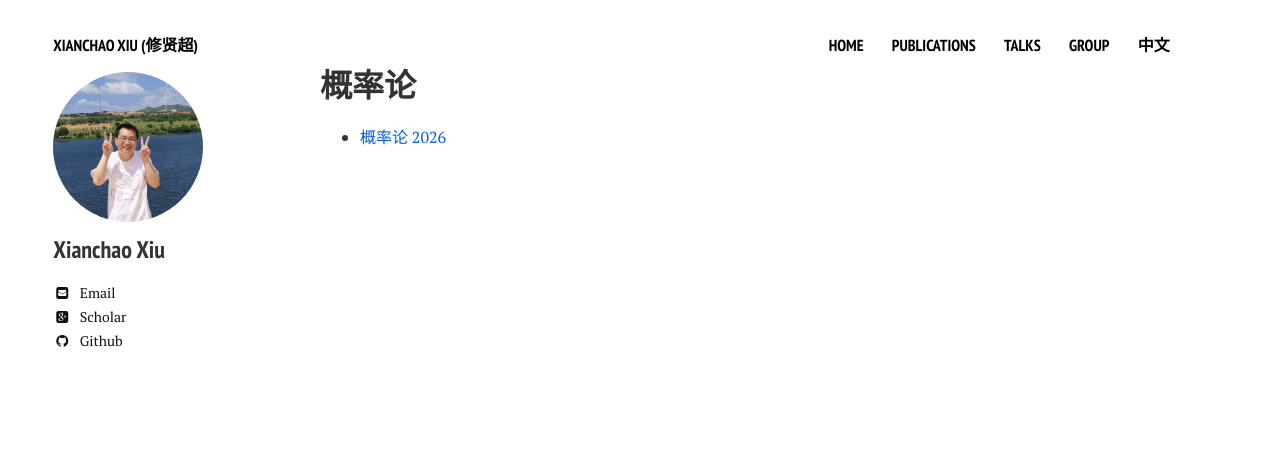
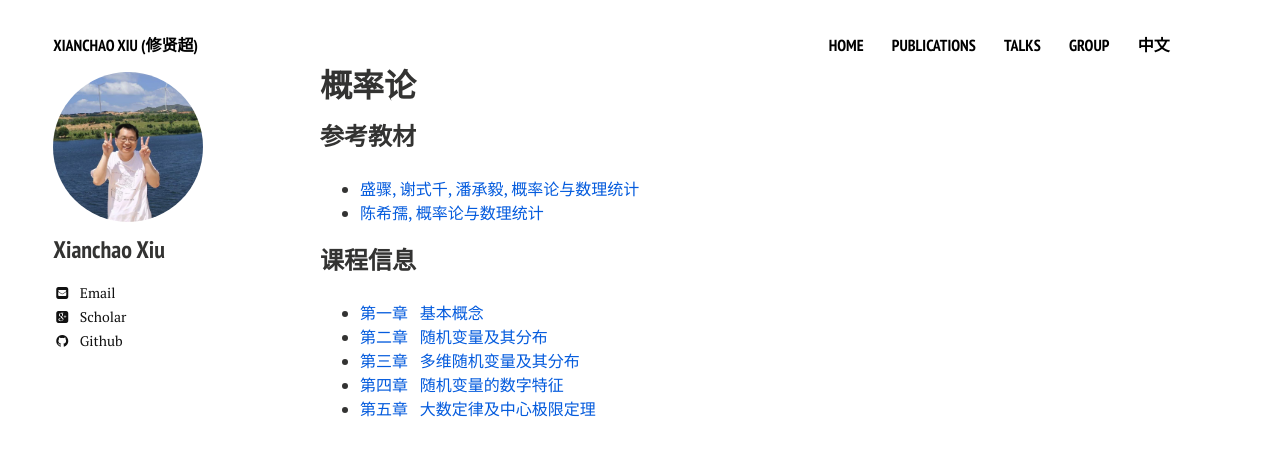
Before and after one commit to xianchaoxiu/xianchaoxiu.github.io, a Jekyll site: the page built from chinese/course/PRO/index.md, in a window 1280 px wide. Shown: the top 456 px of the page. Built offline with Jekyll 4.4.1, drawn with Linux system fonts in a browser that asks for light colours; nearby versions of some CDN libraries.

Commit message:
Update index.md

```diff
--- a/chinese/course/PRO/index.md
+++ b/chinese/course/PRO/index.md
@@ -5,4 +5,13 @@ comments: false
 share: false
 ---
 
-* <a href="https://xianchaoxiu.github.io/chinese/course/OPRO/2026" class="textlink" target="_blank"> 概率论 2026 </a><br>
+### 参考教材
+* <a href="https://item.jd.com/13536130.html" class="textlink" target="_blank"> 盛骤, 谢式千, 潘承毅, 概率论与数理统计 </a><br>
+* <a href="https://item.jd.com/12112157.html" class="textlink" target="_blank"> 陈希孺, 概率论与数理统计 </a><br>
+
+### 课程信息
+* <a href="../2026/基本概念.pdf" class="textlink" target="_blank">  第一章 &nbsp;  基本概念<br>
+* <a href="../2026/随机变量及其分布.pdf" class="textlink" target="_blank">  第二章 &nbsp;  随机变量及其分布<br>
+* <a href="../2026/多维随机变量及其分布.pdf" class="textlink" target="_blank">  第三章 &nbsp;  多维随机变量及其分布<br>
+* <a href="../2026/随机变量的数字特征.pdf" class="textlink" target="_blank"> 第四章 &nbsp;  随机变量的数字特征 <br>
+* <a href="../2026/大数定律及中心极限定理.pdf" class="textlink" target="_blank"> 第五章 &nbsp;  大数定律及中心极限定理<br>
```
